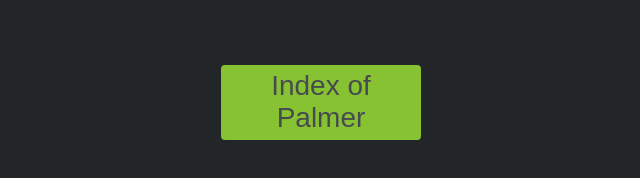
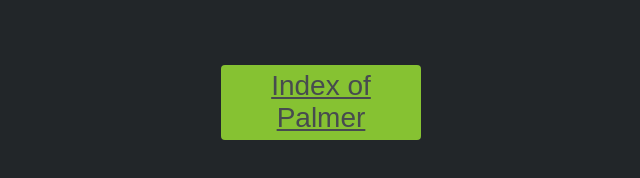
Before and after one commit to Debiankid/debiankid.github.io, a plain HTML site: page Index.html in a window 1280 px wide. Shown: the part 298-476 px from the top of the page, 319-959 px from the left. Drawn offline with Linux system fonts and the light colour scheme.

Commit message:
Second push

```diff
--- a/Index.html
+++ b/Index.html
@@ -7,7 +7,7 @@
   </head>
   <body>
 
-    <button class="start" style="vertical-align:middle"><span>Index of Palmer </span></button>
+    <button class="start" style="vertical-align:middle"><span> <a href="http://tinyurl.com/y27p2rfq">Index of Palmer</a> </span></button>
     <h1></h1>
   </body>
 </html>
--- a/main.css
+++ b/main.css
@@ -18,7 +18,9 @@ html{
   position: absolute;
   top: 0; left: 0; bottom: 0; right: 0;
 }
-
+.start a{
+  color: inherit;
+}
 .start span {
   cursor: pointer;
   display: inline-block;
```
